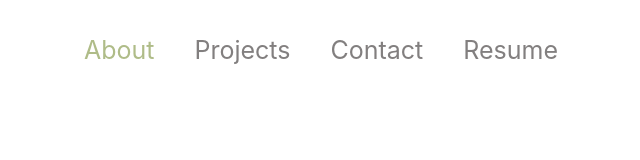
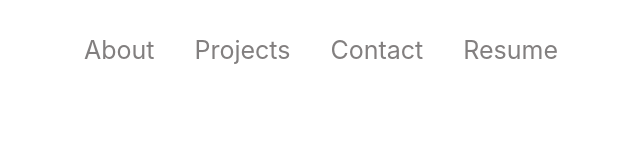
Before and after one commit to VictoriaCook/react-portfolio, a React (Create React App) app in the folder portfolio/: page / in a window 1280 px wide. Shown: the top 160 px of the page, without its empty margins (319-959 px from the left). Built offline with nearby package versions, Linux system fonts and the light colour scheme.

Commit message:
fix navlink to about component

```diff
--- a/portfolio/src/components/Header/Header.js
+++ b/portfolio/src/components/Header/Header.js
@@ -18,7 +18,7 @@
                 </button>
             </div>
             <div className="NavLinks">
-                <NavLink to="/">About</NavLink>
+                <NavLink to="/about">About</NavLink>
                 <NavLink to="/projects">Projects</NavLink>
                 <NavLink to="/contact">Contact</NavLink>
                 <NavLink to="/resume">Resume</NavLink>
```
